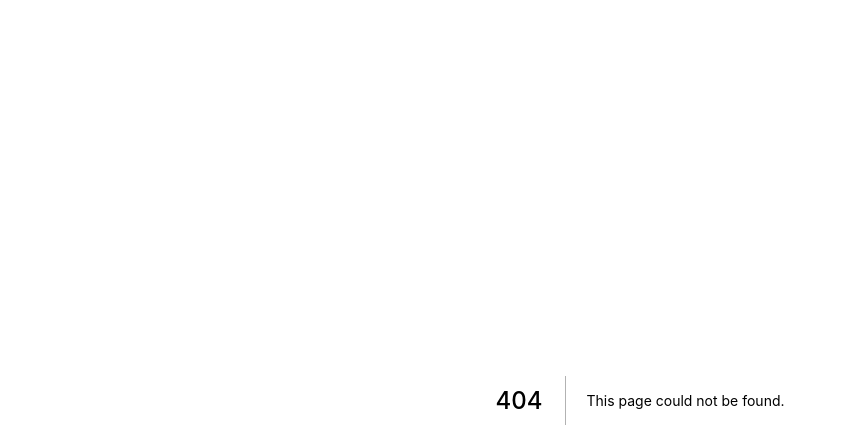
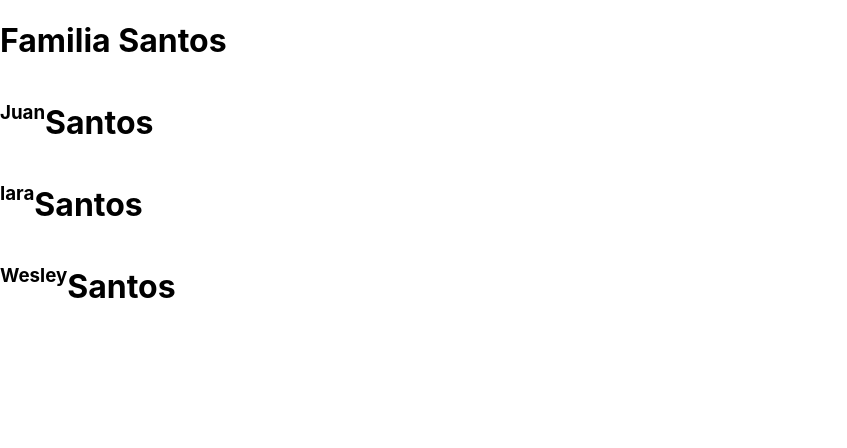
Before and after one commit to wesleysan7os/revisao-react, a Next.js app: page /comunicacao/direta in a window 1280 px wide. Before the commit this address had no page. Shown: the top 448 px of the page, without its empty margins (0-847 px from the left). Built offline with nearby package versions, Linux system fonts and the light colour scheme.

Commit message:
transfer data between components directly

```diff
--- /dev/null
+++ b/components/direta/Filho.jsx
@@ -0,0 +1,8 @@
+export default function Filho(props) {
+  return (
+    <div style={{ display: "flex", alignItens: "center" }}>
+      <h3>{props.nome}</h3>
+      <h1>{props.familia}</h1>
+    </div>
+  );
+}
--- /dev/null
+++ b/components/direta/Pai.jsx
@@ -0,0 +1,12 @@
+import Filho from "./Filho";
+
+export default function Pai(props) {
+  return (
+    <div>
+      <h1>Familia {props.familia}</h1>
+      <Filho nome="Juan" familia={props.familia} />
+      <Filho nome="Iara" familia={props.familia} />
+      <Filho nome="Wesley" familia={props.familia} />
+    </div>
+  );
+}
--- /dev/null
+++ b/pages/comunicacao/direta.jsx
@@ -0,0 +1,9 @@
+import Pai from "../../components/direta/Pai";
+
+export default function direta() {
+  return (
+    <div>
+      <Pai familia="Santos" />
+    </div>
+  );
+}
```
